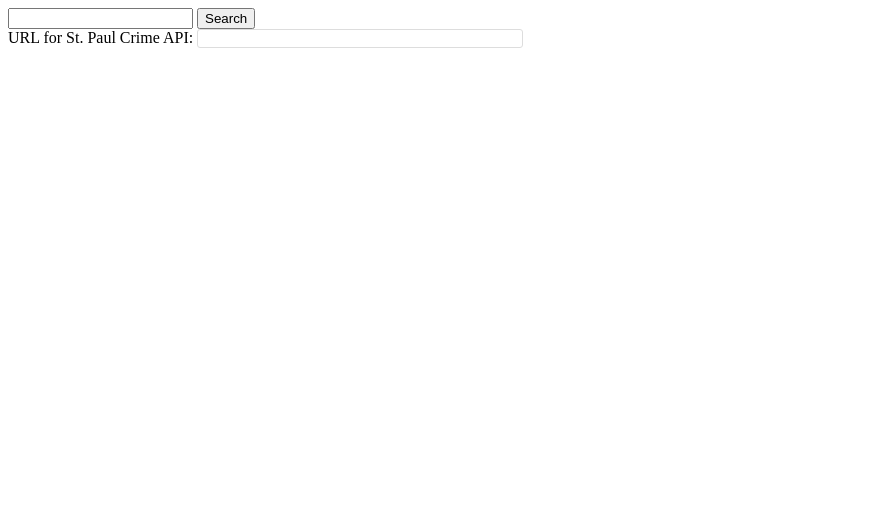
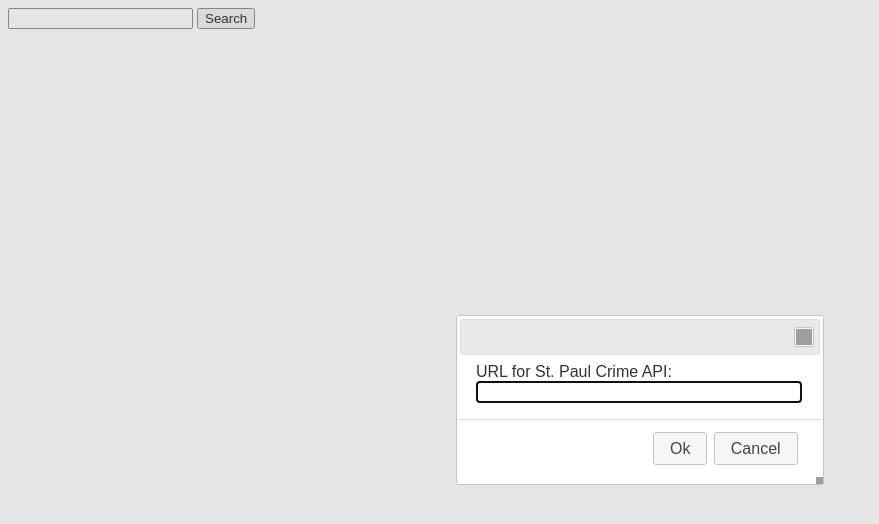
Before and after one commit to nicholaslanger/DynamicWebApplication, a website: page jqueryui.html in a window 1280 px wide. Shown: the whole page, without its empty margins (0-879 px from the left). Drawn offline with nearby package versions, Linux system fonts and the light colour scheme; grey boxes are pictures that could not be loaded.

Commit message:
Most Recent

```diff
--- a/jqueryui.html
+++ b/jqueryui.html
@@ -64,7 +64,7 @@
 		</script>
 		<!-- End: Prompt JavaScript -->
 	</head>
-	<body onload=Prompt()">
+	<body onload="Prompt()">
 		<div id = "app">
 
 			<input v-model = "input">
--- a/public/css/style.css
+++ b/public/css/style.css
@@ -1,3 +1,2 @@
 #map{ position: absolute; top: 0; bottom: 0; left: 0; right: 0; z-index: -1;}
-
 #seachbox{ position:relative; top:0; right:0;}
```
